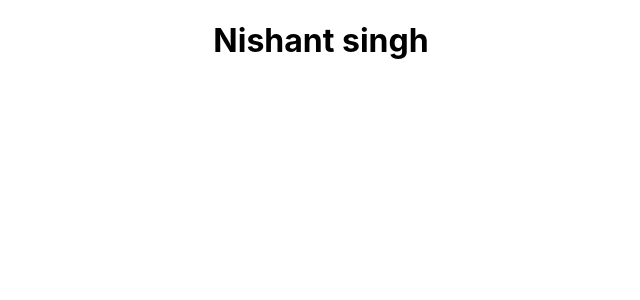
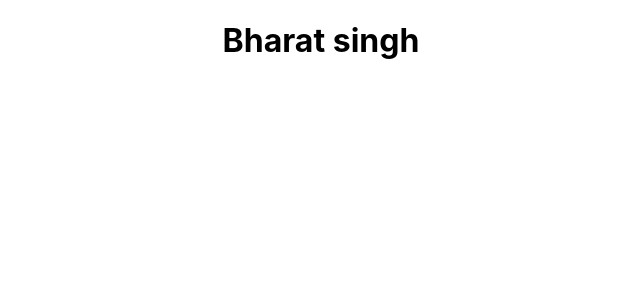
Before and after one commit to nishantsingh345/react-practice, a React (Create React App) app: page / in a window 1280 px wide. Shown: the top 300 px of the page, without its empty margins (319-959 px from the left). Built offline with nearby package versions, Linux system fonts and the light colour scheme.

Commit message:
initial commit

```diff
--- a/src/components/Conditinoal.js
+++ b/src/components/Conditinoal.js
@@ -1,13 +1,9 @@
 import React, { useState } from "react";
 
 const Conditinoal = () => {
-  const [login, setLogin] = useState();
+  const [login, setLogin] = useState(false);
 
-  return (
-    <div>
-      <h1>Nishant singh</h1>
-    </div>
-  );
+  return <div>{login ? <h1>Nishant singh</h1> : <h1>Bharat singh</h1>}</div>;
 
   // const [login, setLogin] = useState(false);
   // return <div>{login ? <h1>Conditinoal true</h1> : <h1>Nishant singh</h1>}</div>;
```
